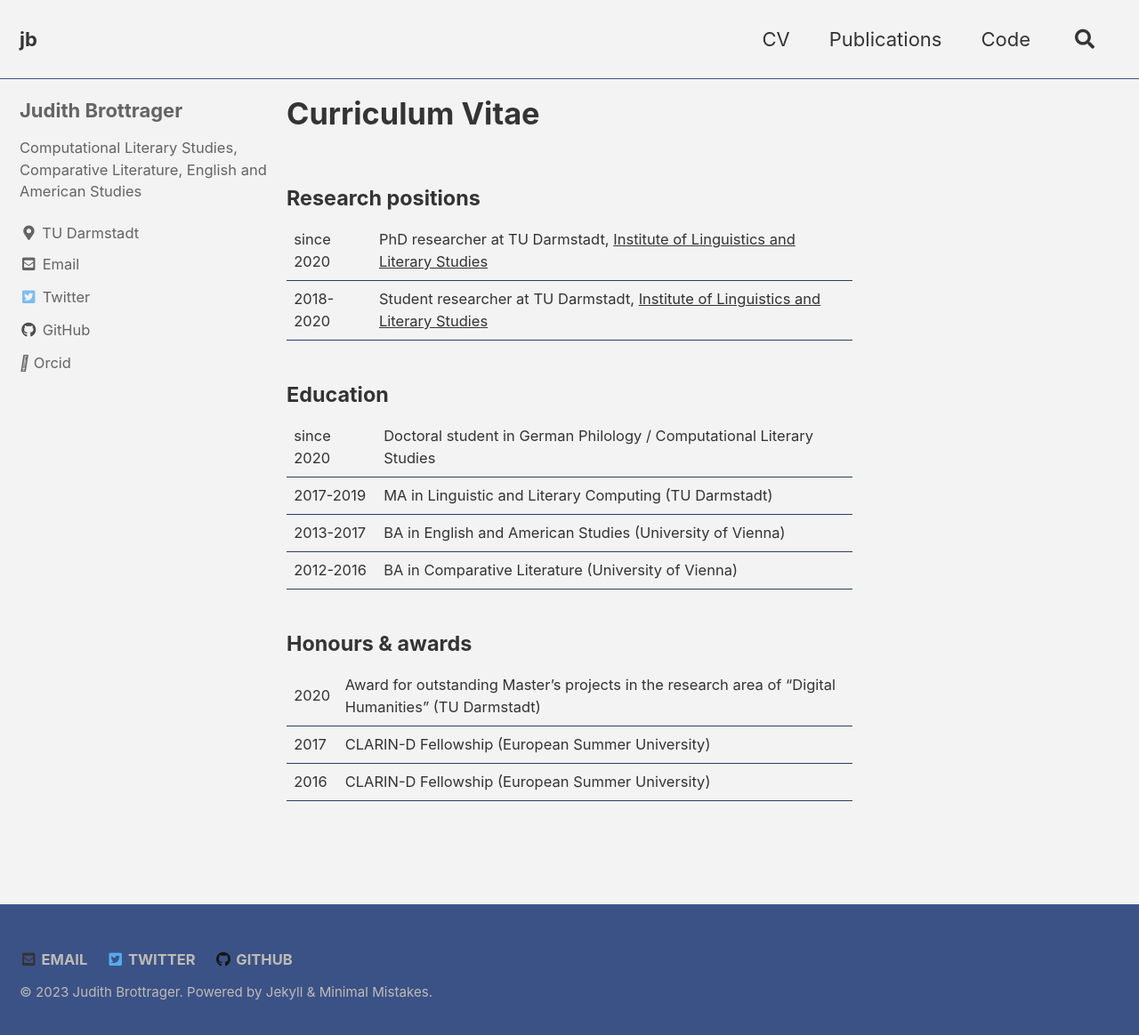
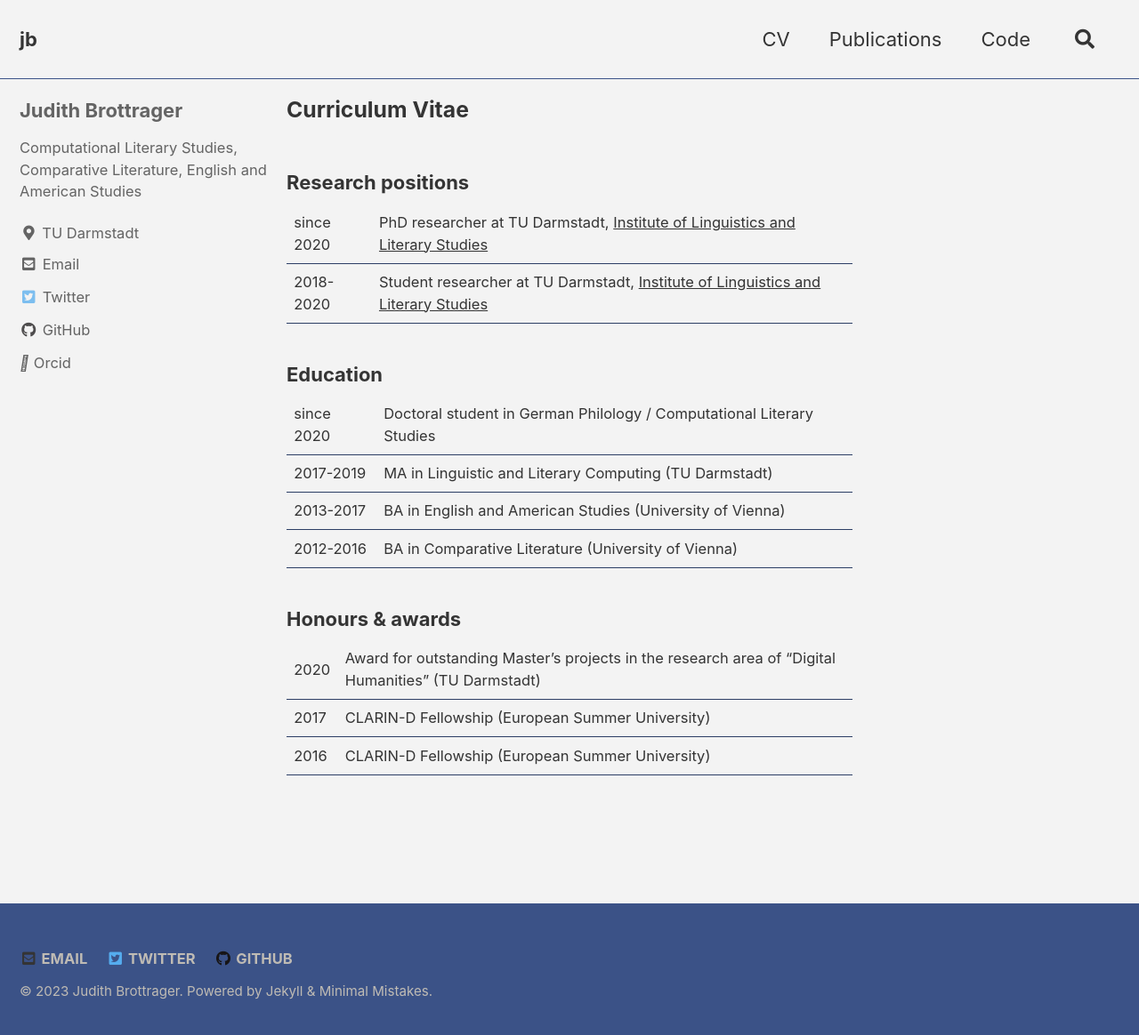
Before and after one commit to jbrottrager/jb, a Jekyll site: the page built from _pages/cv.md, in a window 1280 px wide and 1171 px high. Shown: the top 1164 px of the window at 89% size. Built offline with Jekyll 4.4.1, drawn with Linux system fonts in a browser that asks for light colours; cached includes are drawn as plain includes.

Commit message:
Update _variables.scss

```diff
--- a/_sass/minimal-mistakes/_variables.scss
+++ b/_sass/minimal-mistakes/_variables.scss
@@ -6,7 +6,7 @@
    Typography
    ========================================================================== */
 
-$doc-font-size: 9 !default;
+$doc-font-size: 16 !default;
 
 /* paragraph indention */
 $paragraph-indent: false !default; // true, false (default)
@@ -44,13 +44,12 @@ $type-size-7: 0.6875em !default; // ~11px
 $type-size-8: 0.625em !default; // ~10px
 
 /* headline scale */
-$h-size-1: 1.563em !default; // ~25.008px
-$h-size-2: 1.25em !default; // ~20px
-$h-size-3: 1.125em !default; // ~18px
-$h-size-4: 1.0625em !default; // ~17px
-$h-size-5: 1.03125em !default; // ~16.5px
-$h-size-6: 1em !default; // ~16px
-
+$h-size-1: 1.125em !default; // ~18px
+$h-size-2: 1.0625em !default; // ~17px
+$h-size-3: 1.03125em !default; // ~16.5px
+$h-size-4: 1em !default; // ~16px
+$h-size-5: 0.75em !default; // ~12px
+$h-size-6: 0.6875em !default; // ~11px
 /*
    Colors
    ========================================================================== */
```
